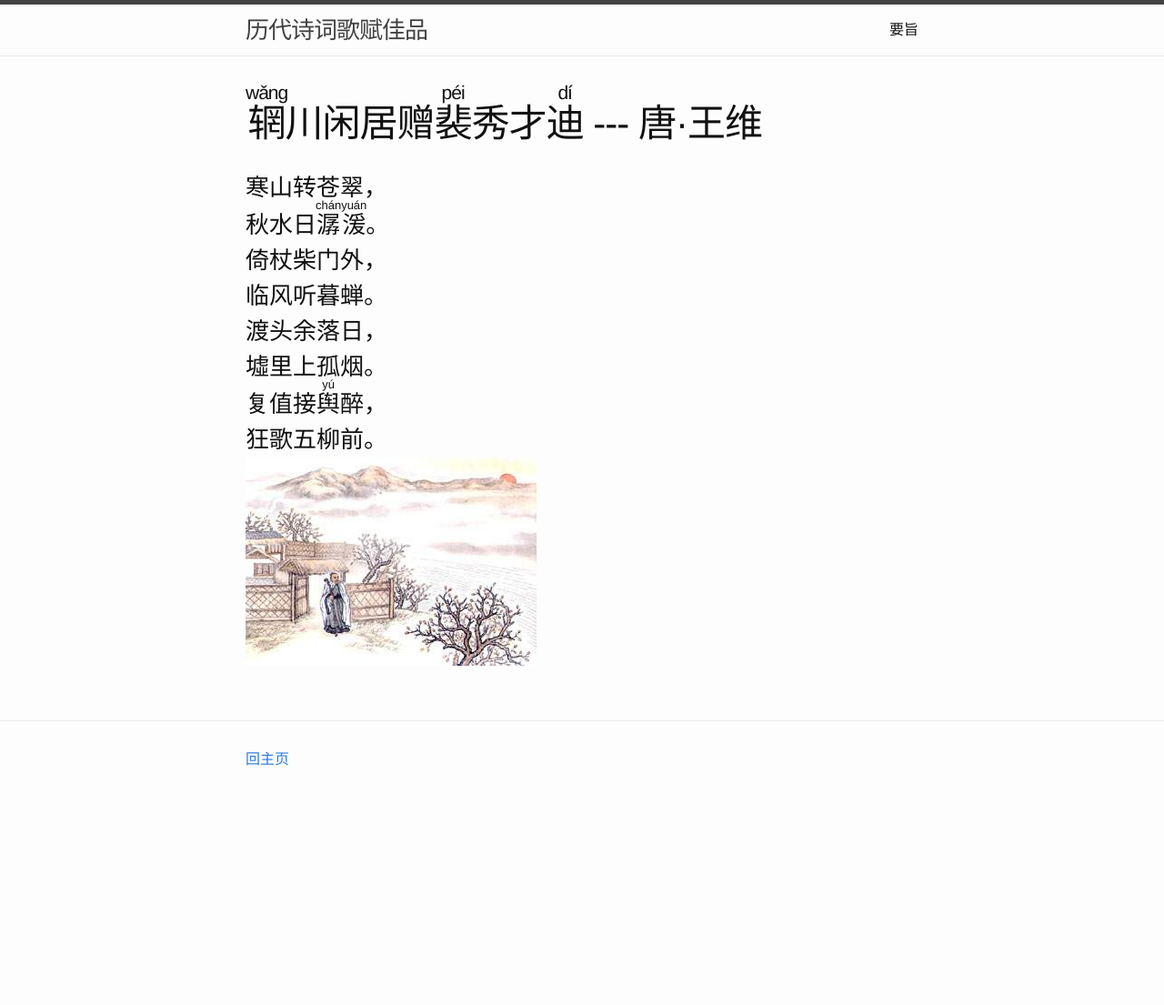
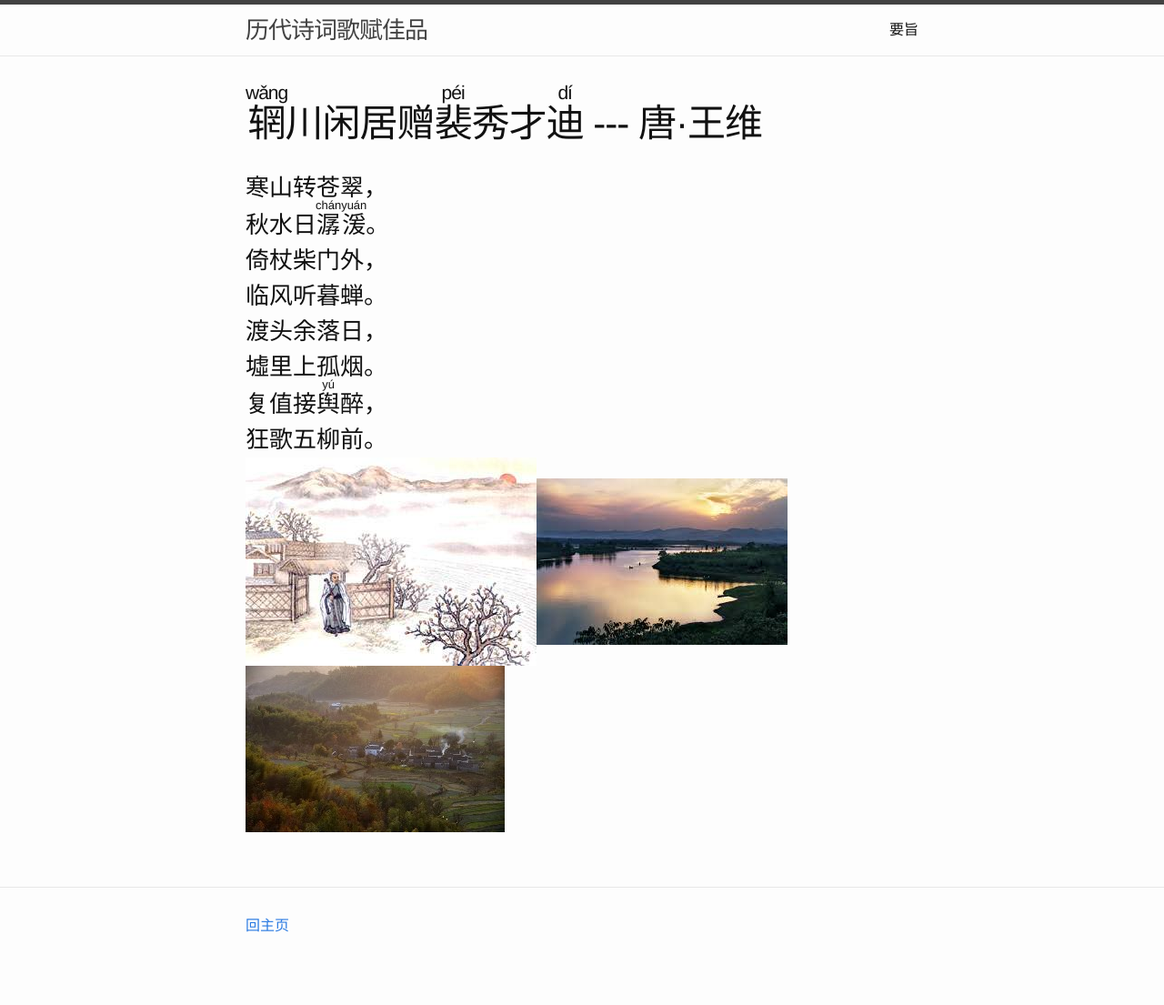
Before and after one commit to jixizh/christams-recipes, a Jekyll site: the page built from _posts/2015-08-03-wangwei-1.md, in a window 1280 px wide. Shown: the whole page at 91% size. Built offline with Jekyll 4.4.1, drawn with Linux system fonts in a browser that asks for light colours; Markdown is read by kramdown in place of the engine named in the settings; before the commit the page ends 922 px from its top, so only the background shows below that.

Commit message:
gh_dutou.jpg_guyan.jpg_09/08/2015

```diff
--- a/_posts/2015-08-03-wangwei-1.md
+++ b/_posts/2015-08-03-wangwei-1.md
@@ -12,4 +12,4 @@ categories: jekyll update
 墟里上孤烟。
 复值接<ruby>舆<rt>yú</rt></ruby>醉，
 狂歌五柳前。
-![wangwei]({{ site.url }}/image/hanshan.jpg)
+![chaimen]({{ site.url }}/image/hanshan.jpg)![dutou]({{ site.url }}/image/dutou.jpg)![guyan]({{ site.url }}/image/guyan.jpg)
```
Also changed, not shown: image/dutou.jpg (added), image/guyan.jpg (added).
